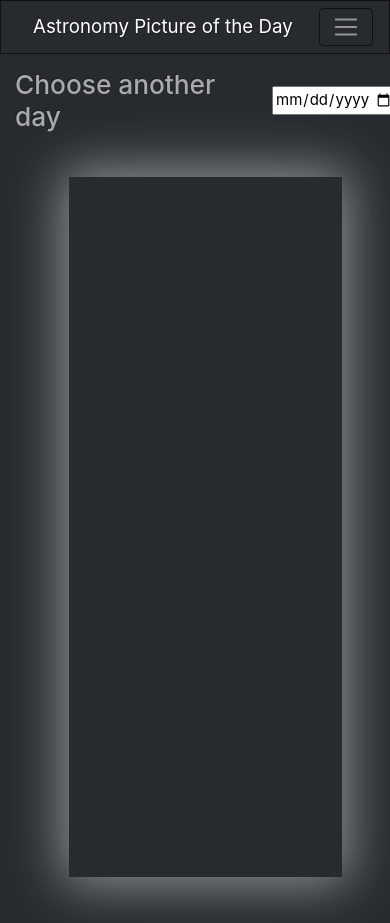
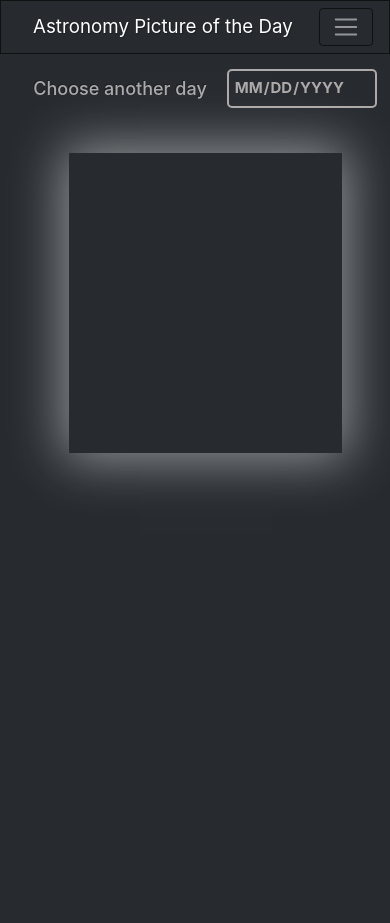
Before and after one commit to shilovets/nasa-api, a React app: page / in a window 390 px wide. After the commit the page ends 844 px from the top, so only its background shows below. Built offline with nearby package versions, Linux system fonts and the light colour scheme; no server answers.

Commit message:
Update adaptability

```diff
--- a/src/components/picture-details/picture-details.css
+++ b/src/components/picture-details/picture-details.css
@@ -35,3 +35,62 @@ h1, h2, h3, h4, h5, h6 {
 .picture-date h3{
     margin-right: 20px;
 }
+
+/*Media queries*/
+
+@media (max-width: 1200px) {
+    .picture-details iframe {
+        width: 80%;
+        height: 600px;
+    }
+
+}
+
+@media (max-width: 1024px) {
+    .picture-details img{
+        width: 60%;
+    }
+
+    .picture-details iframe {
+        width: 80%;
+        height: 500px;
+    }
+}
+
+@media (max-width: 992px) {
+    .picture-details h1{
+        font-size: 22px;
+    }
+
+    .picture-details h3{
+        font-size: 20px;
+    }
+
+    .picture-details h4 {
+        font-size: 18px;
+    }
+}
+
+@media (max-width: 768px) {
+
+    input[type="date"] {
+        min-width: 150px;
+    }
+
+    .picture-details iframe {
+        width: 70%;
+        height: 300px;
+    }
+
+    .picture-details h1{
+        font-size: 20px;
+    }
+
+    .picture-details h3{
+        font-size: 18px;
+    }
+
+    .picture-details h4 {
+        font-size: 16px;
+    }
+}
--- a/src/components/picture-list/picture-list.css
+++ b/src/components/picture-list/picture-list.css
@@ -69,6 +69,8 @@
     padding: 2px 20px;
 }
 
+/*Media queries*/
+
 @media (max-width: 1300px) {
     .card {
         height: 300px;
--- a/src/index.css
+++ b/src/index.css
@@ -1,13 +1,23 @@
-body {
-  margin: 0;
-  font-family: -apple-system, BlinkMacSystemFont, 'Segoe UI', 'Roboto', 'Oxygen',
-    'Ubuntu', 'Cantarell', 'Fira Sans', 'Droid Sans', 'Helvetica Neue',
-    sans-serif;
-  -webkit-font-smoothing: antialiased;
-  -moz-osx-font-smoothing: grayscale;
+input[type="date"] {
+  outline: none;
+  min-width: 170px;
+  box-sizing: border-box;
+  border: 2px solid #ada9a9;
+  border-radius: 5px;
+  background: transparent;
+  padding: 5px;
+  color: #ada9a9;
+  text-transform: uppercase;
+  font-weight: bold;
 }
 
-code {
-  font-family: source-code-pro, Menlo, Monaco, Consolas, 'Courier New',
-    monospace;
+input[type="date"]::-webkit-inner-spin-button {
+  display: none
 }
+
+input[type="date"]::-webkit-calendar-picker-indicator {
+  background: transparent
+}
+input[type="date"]::-webkit-meter-suboptimum-value{
+  color: red;
+}
--- a/src/media-queries.css
+++ /dev/null
@@ -1,56 +0,0 @@
-@media (max-width: 1200px) {
-    .picture-details iframe {
-        width: 80%;
-        height: 600px;
-    }
-
-}
-
-@media (max-width: 1024px) {
-    .picture-details img{
-        width: 60%;
-    }
-
-    .picture-details iframe {
-        width: 80%;
-        height: 500px;
-    }
-}
-
-@media (max-width: 992px) {
-    .picture-details h1{
-        font-size: 22px;
-    }
-
-    .picture-details h3{
-        font-size: 20px;
-    }
-
-    .picture-details h4 {
-        font-size: 18px;
-    }
-}
-
-@media (max-width: 768px) {
-
-    input[type="date"] {
-        min-width: 150px;
-    }
-
-    .picture-details iframe {
-        width: 70%;
-        height: 300px;
-    }
-
-    .picture-details h1{
-        font-size: 20px;
-    }
-
-    .picture-details h3{
-        font-size: 18px;
-    }
-
-    .picture-details h4 {
-        font-size: 16px;
-    }
-}
```
